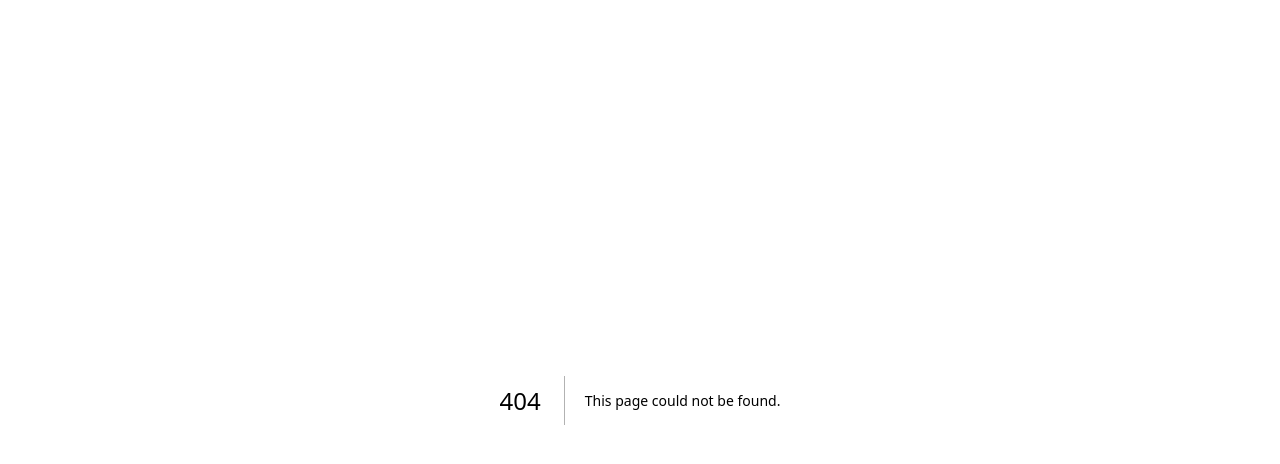
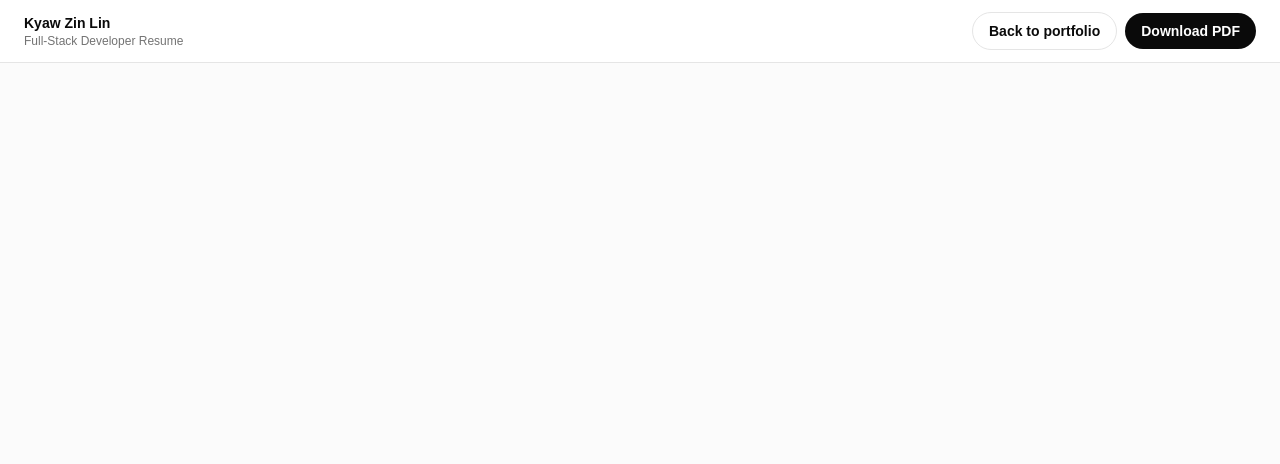
Before and after one commit to KyawZinLin3/portfolio, a Next.js app: page /resume in a window 1280 px wide. Before the commit this address had no page. Shown: the top 464 px of the page. Built offline with nearby package versions, Linux system fonts and the light colour scheme.

Commit message:
add: added resume and download after preview

```diff
--- a/src/app/globals.css
+++ b/src/app/globals.css
@@ -26,6 +26,11 @@ body {
   font-family: var(--font-sans);
   -webkit-font-smoothing: antialiased;
   -moz-osx-font-smoothing: grayscale;
+}
+
+.resume-viewer,
+.resume-viewer * {
+  cursor: auto !important;
 }
 
 ::selection {
--- /dev/null
+++ b/src/app/resume/page.tsx
@@ -0,0 +1,44 @@
+import type { Metadata } from "next";
+import Link from "next/link";
+
+const resumePath = "/Kyaw-Zin-Lin-Resume.pdf";
+
+export const metadata: Metadata = {
+  title: "Resume | Kyaw Zin Lin",
+  description: "Review and download Kyaw Zin Lin's resume.",
+};
+
+export default function ResumePage() {
+  return (
+    <main className="resume-viewer flex min-h-screen flex-col bg-[#ededed] text-neutral-950">
+      <header className="flex flex-wrap items-center justify-between gap-3 border-b border-neutral-200 bg-white px-4 py-3 shadow-sm sm:px-6">
+        <div>
+          <p className="text-sm font-semibold">Kyaw Zin Lin</p>
+          <p className="text-xs text-neutral-500">Full-Stack Developer Resume</p>
+        </div>
+
+        <div className="flex items-center gap-2">
+          <Link
+            href="/"
+            className="rounded-full border border-neutral-200 px-4 py-2 text-sm font-semibold transition hover:bg-neutral-50"
+          >
+            Back to portfolio
+          </Link>
+          <a
+            href={resumePath}
+            download="Kyaw-Zin-Lin-Resume.pdf"
+            className="rounded-full bg-neutral-950 px-4 py-2 text-sm font-semibold text-white transition hover:bg-neutral-800"
+          >
+            Download PDF
+          </a>
+        </div>
+      </header>
+
+      <iframe
+        src={`${resumePath}#view=FitH`}
+        title="Kyaw Zin Lin resume preview"
+        className="min-h-[720px] w-full flex-1 border-0 bg-[#ededed]"
+      />
+    </main>
+  );
+}
--- a/src/components/AnimatedHero.tsx
+++ b/src/components/AnimatedHero.tsx
@@ -277,7 +277,9 @@ export function AnimatedHero() {
     >
       <a
         data-hero-reveal
-        href="/resume.pdf"
+        href="/resume"
+        target="_blank"
+        rel="noreferrer"
         className="resume-shine absolute right-5 top-5 z-20 rounded-full border border-white/15 bg-[#191919] px-5 py-3 font-mono text-sm uppercase tracking-normal text-white shadow-[inset_0_0_0_1px_rgba(255,255,255,0.14),0_5px_18px_rgba(0,0,0,0.22)] transition hover:-translate-y-0.5 md:right-[10vw] md:top-8 md:px-6 md:py-3.5 md:text-base"
       >
         Get Resume
--- a/src/components/ContactSection.tsx
+++ b/src/components/ContactSection.tsx
@@ -2,7 +2,7 @@ import { ContactDrawingBoard } from "@/components/ContactDrawingBoard";
 
 const contactLinks = {
   email: "mailto:kyawzinlin.dev@gmail.com",
-  cv: "/Kyaw-Zin-Lin-Resume.pdf",
+  cv: "/resume",
   github: "https://github.com/KyawZinLin3",
   linkedin: "https://www.linkedin.com/in/kyaw-zin-lin",
 };
@@ -16,10 +16,10 @@ const contactActions = [
     cursorLabel: "kyawzinlin.dev@gmail.com",
   },
   {
-    label: "Download resume",
+    label: "View and download resume",
     href: contactLinks.cv,
     icon: DownloadIcon,
-    cursorLabel: "download kzl's resume",
+    cursorLabel: "view and download KZL's resume",
   },
   {
     label: "GitHub",
@@ -70,8 +70,16 @@ export function ContactSection() {
                       aria-label={action.label}
                       data-cursor-label={action.cursorLabel}
                       href={action.href}
-                      target={action.external ? "_blank" : undefined}
-                      rel={action.external ? "noreferrer" : undefined}
+                      target={
+                        action.external || action.href === contactLinks.cv
+                          ? "_blank"
+                          : undefined
+                      }
+                      rel={
+                        action.external || action.href === contactLinks.cv
+                          ? "noreferrer"
+                          : undefined
+                      }
                       className={`group flex size-12 items-center justify-center rounded-2xl border transition duration-200 hover:-translate-y-0.5 focus-visible:outline focus-visible:outline-2 focus-visible:outline-offset-2 focus-visible:outline-neutral-950 sm:size-14 ${
                         action.isPrimary
                           ? "border-neutral-950 bg-neutral-950 text-white shadow-[0_14px_30px_rgba(15,23,42,0.16)]"
```
Also changed, not shown: 2 other files (tests, documents, lock files or other folders).
